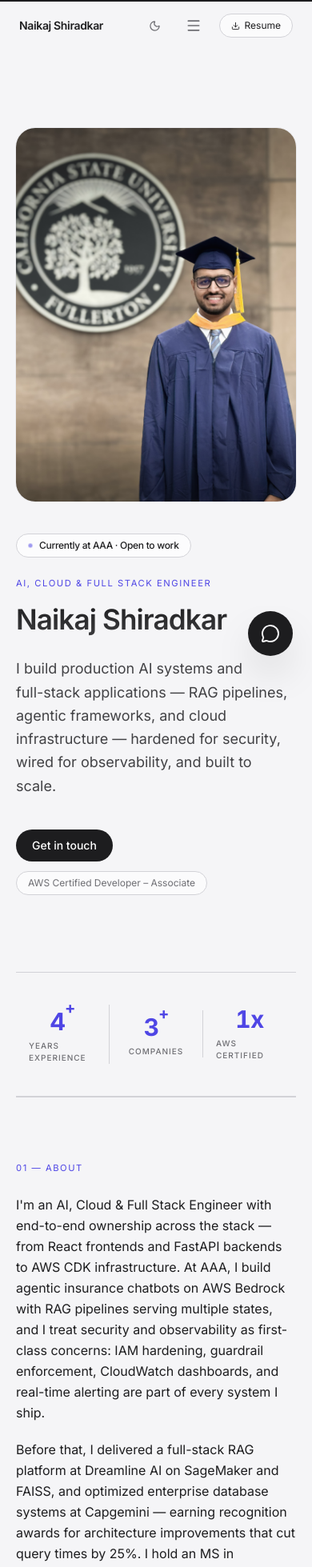
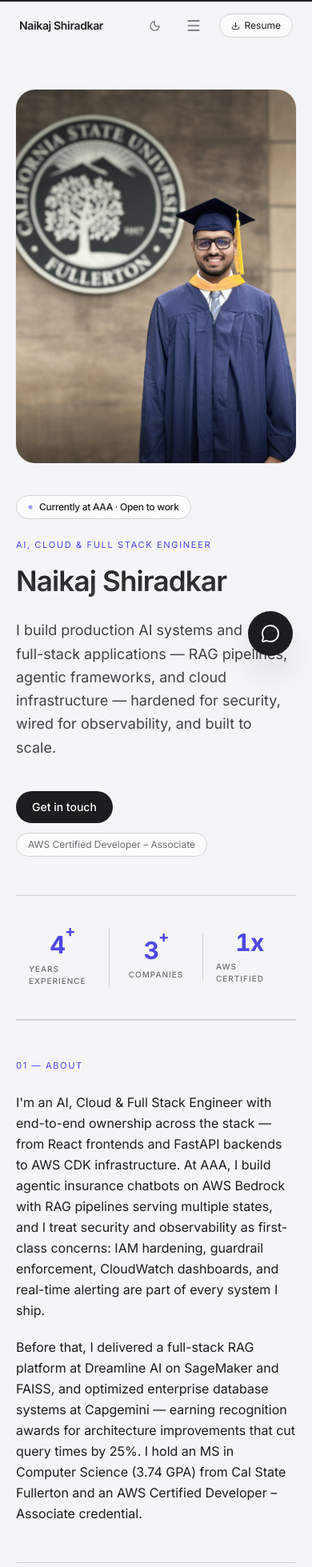
Before and after one commit to naikaj18/portfolio, a React (Vite) app: page / in a window 390 px wide. Shown: the top 1959 px of the page at 80% size. Built offline with nearby package versions, Linux system fonts and the light colour scheme.

Commit message:
fix(mobile): tighten vertical section padding on small viewports

```diff
--- a/src/components/About.jsx
+++ b/src/components/About.jsx
@@ -3,7 +3,7 @@ import { motion } from "framer-motion";
 
 const About = () => {
   return (
-    <section id="about" className="py-20 border-t border-[#d2d2d7] dark:border-[#3a3a3c]">
+    <section id="about" className="py-12 sm:py-20 border-t border-[#d2d2d7] dark:border-[#3a3a3c]">
       <motion.p
         whileInView={{ opacity: 1, y: 0 }}
         initial={{ opacity: 0, y: 10 }}
--- a/src/components/Contact.jsx
+++ b/src/components/Contact.jsx
@@ -5,7 +5,7 @@ import MagneticWrapper from "./MagneticWrapper";
 
 const Contact = () => {
   return (
-    <section id="contact" className="py-28 border-t border-[#d2d2d7] dark:border-[#3a3a3c] relative overflow-hidden">
+    <section id="contact" className="py-16 sm:py-28 border-t border-[#d2d2d7] dark:border-[#3a3a3c] relative overflow-hidden">
 
       {/* Large faint background text — purely decorative */}
       <span
--- a/src/components/Education.jsx
+++ b/src/components/Education.jsx
@@ -15,7 +15,7 @@ const Education = () => {
       : "0 1px 4px rgba(0,0,0,0.05), 0 0 0 0.5px rgba(0,0,0,0.03)",
   };
   return (
-    <section id="education" className="py-20 border-t border-[#d2d2d7] dark:border-[#3a3a3c]">
+    <section id="education" className="py-12 sm:py-20 border-t border-[#d2d2d7] dark:border-[#3a3a3c]">
       <motion.p
         whileInView={{ opacity: 1, y: 0 }}
         initial={{ opacity: 0, y: 10 }}
--- a/src/components/Experience.jsx
+++ b/src/components/Experience.jsx
@@ -5,7 +5,7 @@ import { useTheme } from "../context/ThemeContext";
 const Experience = () => {
   const { isDark } = useTheme();
   return (
-    <section id="experience" className="py-20 border-t border-[#d2d2d7] dark:border-[#3a3a3c]">
+    <section id="experience" className="py-12 sm:py-20 border-t border-[#d2d2d7] dark:border-[#3a3a3c]">
       <motion.p
         whileInView={{ opacity: 1, y: 0 }}
         initial={{ opacity: 0, y: 10 }}
--- a/src/components/Hero.jsx
+++ b/src/components/Hero.jsx
@@ -52,7 +52,7 @@ const Hero = () => {
     : "linear-gradient(180deg, #1d1d1f 0%, #3d3d3f 100%)";
 
   return (
-    <section className="py-24 lg:py-36 relative">
+    <section className="py-12 sm:py-20 lg:py-36 relative">
 
 
       <div className="flex flex-col-reverse lg:flex-row lg:items-center lg:gap-20 relative">
--- a/src/components/Projects.jsx
+++ b/src/components/Projects.jsx
@@ -7,7 +7,7 @@ import { useTheme } from "../context/ThemeContext";
 const Projects = () => {
   const { isDark } = useTheme();
   return (
-    <section id="projects" className="py-20 border-t border-[#d2d2d7] dark:border-[#3a3a3c]">
+    <section id="projects" className="py-12 sm:py-20 border-t border-[#d2d2d7] dark:border-[#3a3a3c]">
       <motion.p
         whileInView={{ opacity: 1, y: 0 }}
         initial={{ opacity: 0, y: 10 }}
--- a/src/components/Technologies.jsx
+++ b/src/components/Technologies.jsx
@@ -27,7 +27,7 @@ const fallbackMeta = (i) => ({
 
 const Technologies = () => {
   return (
-    <section id="skills" className="py-20 border-t border-[#d2d2d7] dark:border-[#3a3a3c]">
+    <section id="skills" className="py-12 sm:py-20 border-t border-[#d2d2d7] dark:border-[#3a3a3c]">
       <motion.p
         whileInView={{ opacity: 1, y: 0 }}
         initial={{ opacity: 0, y: 10 }}
```
